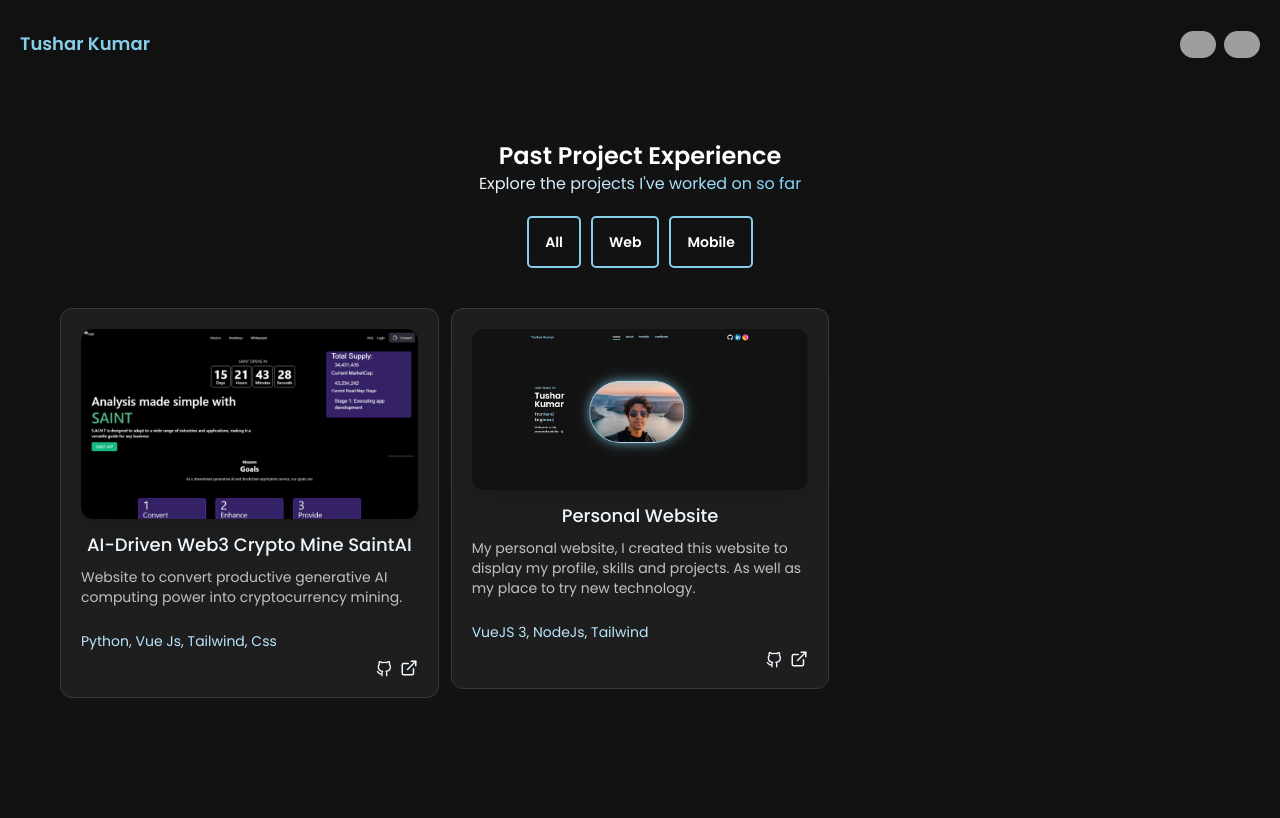
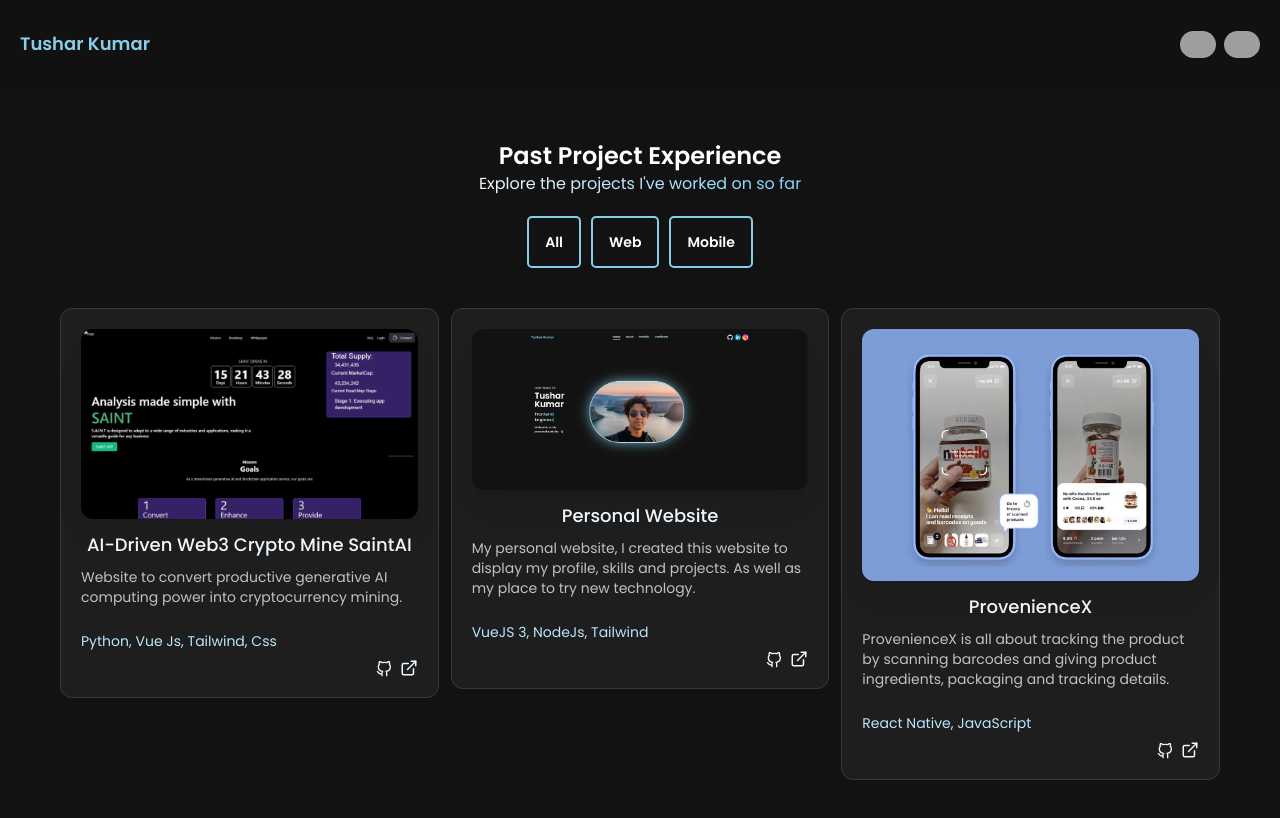
Before and after one commit to tusharkumar2302/my-portfolio, a Vue app: page /portfolio in a window 1280 px wide. Shown: the top 818 px of the page. Built offline with nearby package versions, Linux system fonts and the light colour scheme; grey boxes are pictures that could not be loaded.

Commit message:
final draft of the portfolio

```diff
--- a/src/views/AboutView.vue
+++ b/src/views/AboutView.vue
@@ -193,7 +193,7 @@ export default {
         <div class="md:w-7/12">
           <p class="text-base mb-3 md:mb-7 fadein-left fadeins-1">
             &nbsp; &nbsp; &nbsp; Hi everyone! My name is Tushar Kumar, a
-            22-year-old Full Stack Developer from India. With over 2+ years of
+            22-year-old Software Engineer from India. With over 2+ years of
             experience, I specialize in creating functional, user-friendly, and
             visually appealing websites and applications. I am proficient in a
             wide range of programming languages and frameworks, including
@@ -285,7 +285,7 @@ export default {
       <section class="container experiences">
         <div class="experience-item text-base mb-3 fadein-left">
           <p class="text-xl text-sky-200 font-bold">
-            Freelance— Full Stack Developer
+            Freelance— Software Engineer
           </p>
           <p class="text-base font-bold">
             <i>Aug 2023 - Present</i>
--- a/src/views/HomeView.vue
+++ b/src/views/HomeView.vue
@@ -36,7 +36,7 @@ export default {
   name: 'HomeView',
   data() {
     return {
-      toRotate: ["Full Stack Developer"],
+      toRotate: ["Software Engineer"],
       period: 2000,
       txt: '',
       loopNum: 0,
--- a/src/views/PortfolioView.vue
+++ b/src/views/PortfolioView.vue
@@ -64,16 +64,16 @@ export default {
         //   demo: 'https://github.com/rizkinugrohho/MobileApplication_Weather-App',
         //   category: 'mobile'
         // },
-        // {
-        //   id: 7,
-        //   name: 'Mandiri News App',
-        //   imageUrl: 'mandiri',
-        //   status: 'Challenge from Bank Mandiri - Creating an Android Mobile Application that displays a list of news using API from https://newsapi.org',
-        //   tech: 'Kotlin, RestAPi, Android',
-        //   github: 'https://github.com/rizkinugrohho/MobileApplication_MandiriNews',
-        //   demo: 'https://github.com/rizkinugrohho/MobileApplication_MandiriNews',
-        //   category: 'mobile'
-        // },
+        {
+          id: 7,
+          name: 'ProvenienceX',
+          imageUrl: 'provinceX',
+          status: 'ProvenienceX is all about tracking the product by scanning barcodes and giving product ingredients, packaging and tracking details.',
+          tech: 'React Native, JavaScript',
+          // github: 'https://github.com/rizkinugrohho/MobileApplication_MandiriNews',
+          // demo: 'https://github.com/rizkinugrohho/MobileApplication_MandiriNews',
+          category: 'mobile'
+        },
         // {
         //   id: 8,
         //   name: 'Progresive Web App React Js',
```
Also changed, not shown: public/img/portfolio-provinceX.png (added).
